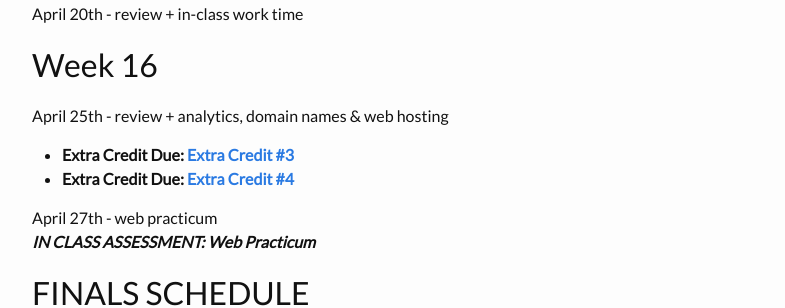
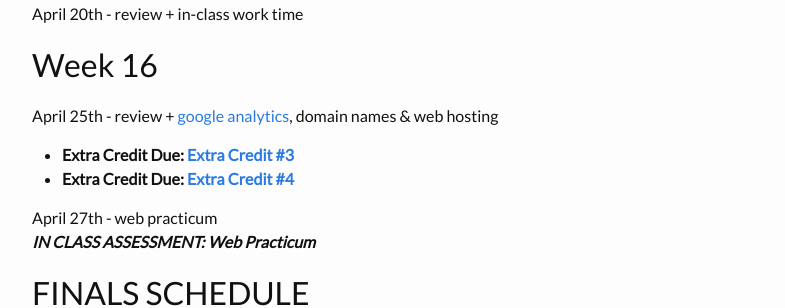
Before and after one commit to coloringchaos/web-spring-16, a Jekyll site: the page built from timeline.md, in a window 1280 px wide and 900 px high, scrolled down 3054 px. Shown: the part 198-506 px from the top of the window, without its empty margins (238-1023 px from the left). Built offline with Jekyll 4.4.1, drawn with Linux system fonts in a browser that asks for light colours.

Commit message:
timeline update

```diff
--- a/timeline.md
+++ b/timeline.md
@@ -133,7 +133,7 @@ April 18th - web development demo - [psd comp to work from](/web-spring-16/resou
 April 20th - review + in-class work time
 
 # Week 16
-April 25th - review + analytics, domain names & web hosting
+April 25th - review + [google analytics](https://support.google.com/analytics/answer/1008080?hl=en), domain names & web hosting
 
 + **Extra Credit Due: [Extra Credit #3](/web-spring-16/extracredit-3)**
 + **Extra Credit Due: [Extra Credit #4](/web-spring-16/extracredit-4)**
```
